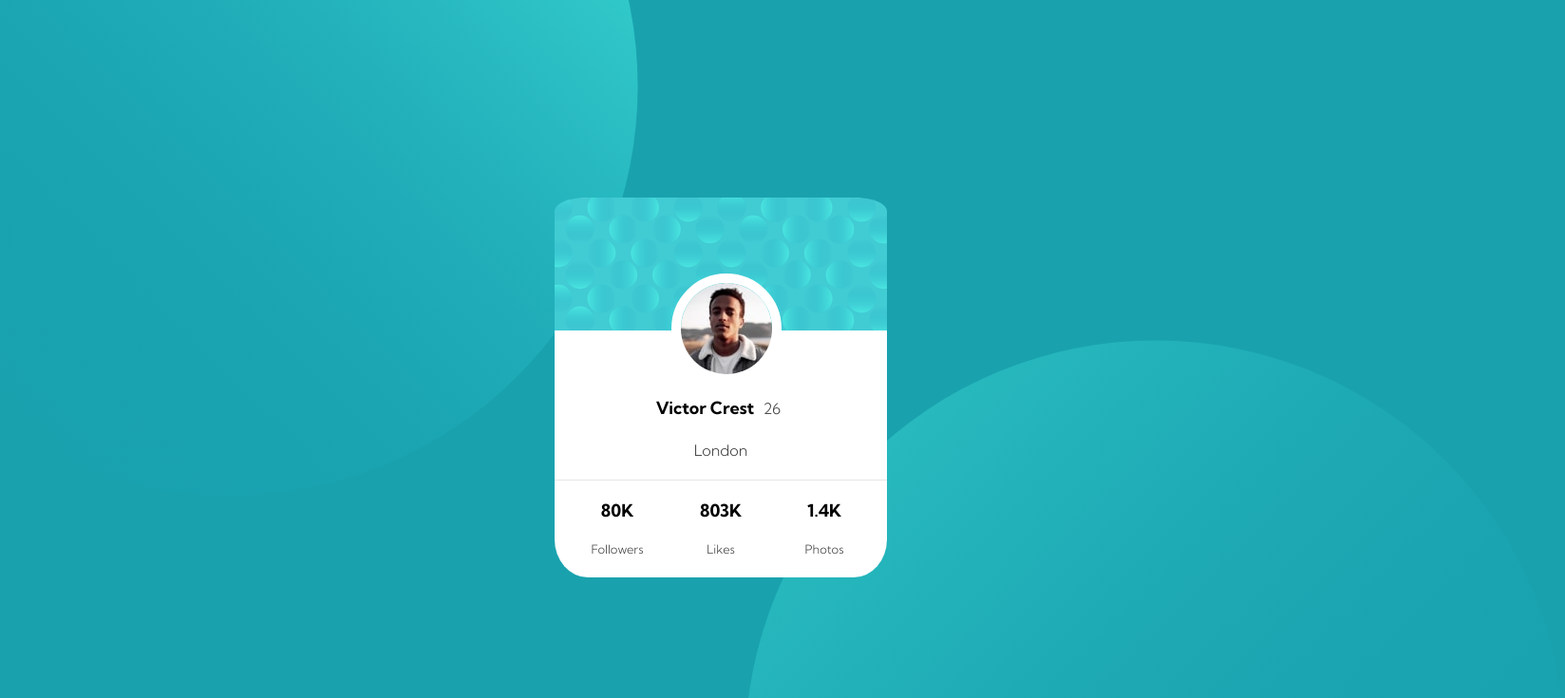
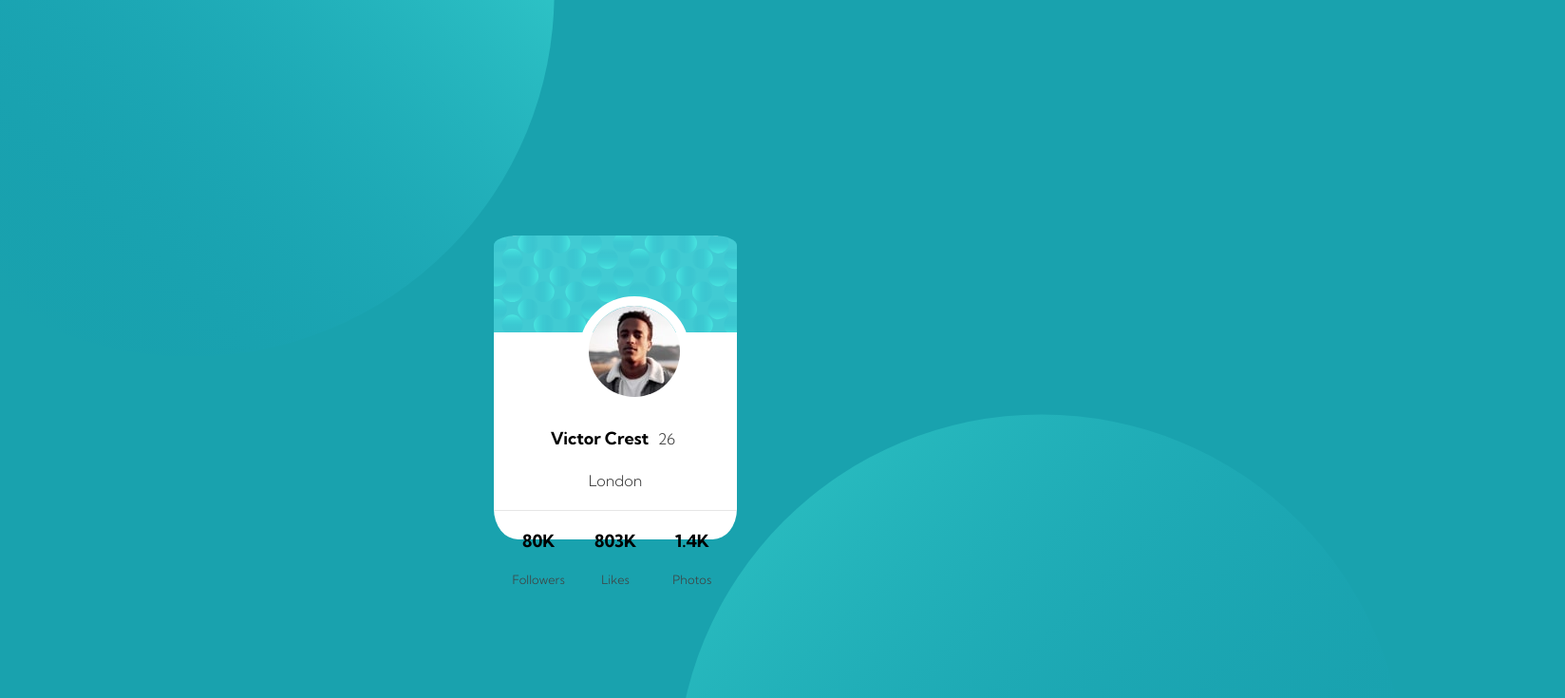
Before and after one commit to MartinaPG/Profile-card, a plain HTML site: page index.html in a window 1280 px wide. Shown: the top 735 px of the page at 95% size, 1648 px wide, since content can reach past the window. Drawn offline with Linux system fonts and the light colour scheme.

Commit message:
Add files via upload

```diff
--- a/css/styles.css
+++ b/css/styles.css
@@ -2,48 +2,53 @@ body{
   position: relative;
   padding: 0;
   background-color: hsl(185, 75%, 39%);
-  width: 1440px;
+  width: 100%;
+  height: 100vh;;
+
+
 
 }
-.top{
-width: 60%;
-position: absolute;
-left: 0;
-top:0;
-}
+
 .middle{
 padding-bottom: 0;
 border-radius: 10%;
 position: absolute;
-left:40%;
-top:200px;
+top: 30%;
+bottom: 30%;
+left: 40%;
+right: 40%;
 background-color: white;
-height:400px;
-width:350px;
-z-index: 1;
+
 }
 .middle-img{
   width: 100%;
   height: 10%;
+  position: relative;
+  z-index: 1;
 }
-.bottom{
-width: 60%;
-position: absolute;
-right: 0;
-}
+
 .image1{
 width: 100%;
-position: relative;
-float: left;
-left: -200px;
-top:-350px;
 }
 .image2{
 width: 100%;
-position: relative;
-float: right;
-right: -200px;
-bottom: -350px;
+}
+.img1{
+  width: 60%;
+  position: absolute;
+  float: left;
+  left: -15%;
+  top: -50%;
+
+}
+.img2{
+  width: 60%;
+  position: absolute;
+  float:right;
+  right: -15%;
+  bottom: -50%;
+  z-index: -1;
+
 }
 hr{
 background-color:#e6e6e6	;
--- a/index.html
+++ b/index.html
@@ -2,6 +2,7 @@
 <html lang="en" dir="ltr">
   <head>
     <meta charset="utf-8">
+    <meta name="viewport" content="width=device-width, initial-scale=1.0">
     <title>Victor Crest</title>
     <link rel="icon" href="images/favicon-32x32.png">
     <link rel="stylesheet" href="css/styles.css">
@@ -9,9 +10,10 @@
 <link href="https://fonts.googleapis.com/css2?family=Kumbh+Sans:wght@300;700&display=swap" rel="stylesheet">
   </head>
   <body>
-    <div class="top">
-      <img class="image1"src="images/bg-pattern-top.svg" alt="bubble1">
-    </div>
+        <div class="img1">
+            <img class="image1"src="images/bg-pattern-top.svg" alt="bubble1">
+        </div>
+
     <div class="middle">
       <div class="middle-img">
       <img class="image3" src="images/bg-pattern-card.svg" alt="card-img">
@@ -38,9 +40,11 @@
         </div>
 
 
-    <div class="bottom">
-      <img class="image2"src="images/bg-pattern-bottom.svg" alt="bubble2">
-    </div>
+        <div class="img2">
+            <img class="image2"src="images/bg-pattern-bottom.svg" alt="bubble2">
+        </div>
+
+
 
 
 
```
